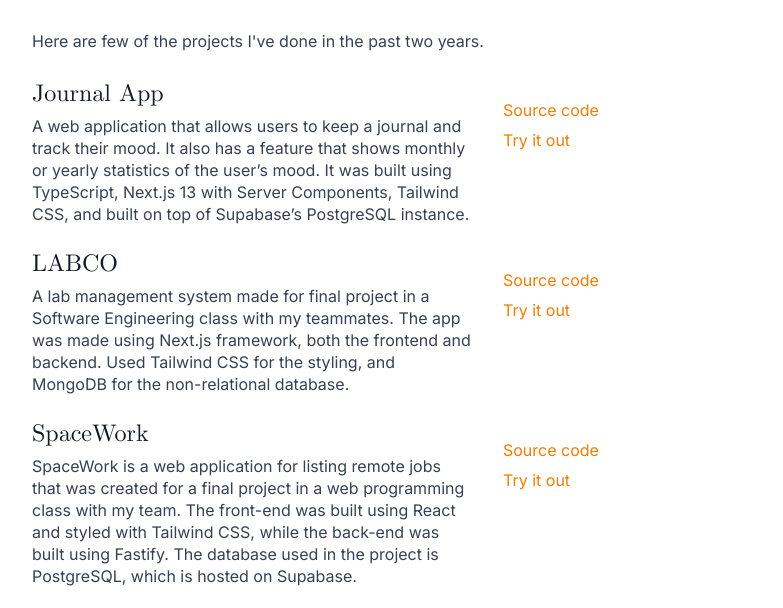
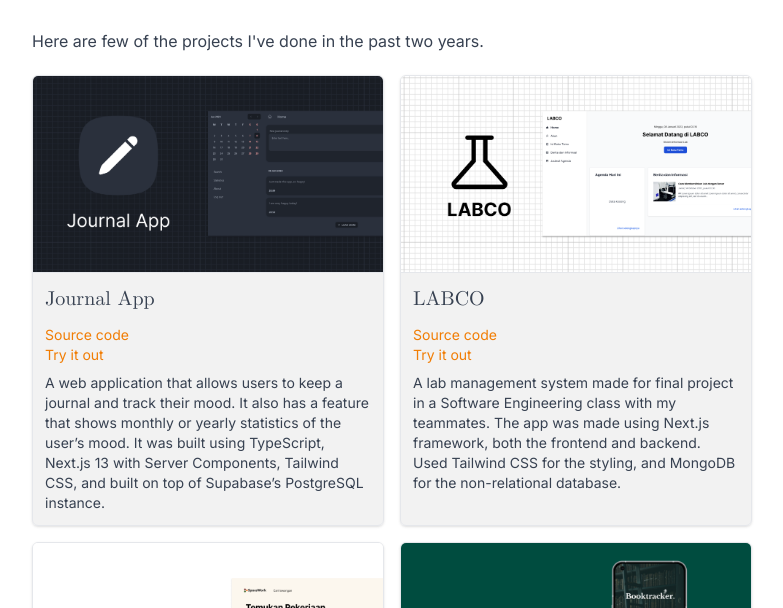
Before and after one commit to muhrizqiardi/muhrizqiardi.vercel.app, an Astro site: page /projects in a window 1280 px wide. Shown: the part 161-769 px from the top of the page, without its empty margins (248-1031 px from the left). Built offline with nearby package versions, Linux system fonts and the light colour scheme; Astro itself is replaced by a stand-in of ours.

Commit message:
feat: improve projects section

```diff
--- a/src/components/ProjectsPageItem.astro
+++ b/src/components/ProjectsPageItem.astro
@@ -11,29 +11,35 @@ export interface Props {
 const props = Astro.props;
 ---
 
-<article class="my-6 grid sm:grid-cols-8 gap-6 leading-snug">
-  <div class="sm:col-span-5">
-    <h2 class="mt-0 mb-1">{props.title}</h2>
-    <slot />
-  </div>
-  <div class="sm:col-span-3">
+<article
+  class="border rounded-md bg-black bg-opacity-5 dark:hover:bg-white transition dark:hover:bg-opacity-5 shadow dark:shadow-[rgb(255,255,255,0.3)] overflow-hidden"
+>
   {
     props.imageSrc !== undefined ? (
       <img
         src={props.imageSrc}
-          alt=""
-          class="aspect-[16/9] w-full object-contain my-0 bg-black"
+        alt={props.title}
+        class="aspect-[16/9] w-full object-cover border-b bg-white"
       />
     ) : null
   }
-    <ul class="list-none pl-0">
+  <div class="flex flex-col p-3 gap-1 text-sm">
+    <h2 class="text-xl font-display">{props.title}</h2>
+    <ul class="mt-2 mb-1 text-sm">
       {
         props.links.map((link) => (
           <li>
-            <a href={link.href}>{link.name}</a>
+            <a
+              href={link.href}
+              class="text-primary hover:opacity-80 transition"
+            >
+              {link.name}
+            </a>
           </li>
         ))
       }
     </ul>
+
+    <slot />
   </div>
 </article>
--- a/src/pages/projects/index.astro
+++ b/src/pages/projects/index.astro
@@ -8,8 +8,10 @@ import Layout from "../../layouts/Layout.astro";
 
   <p>Here are few of the projects I've done in the past two years.</p>
 
+  <div class="not-prose grid sm:grid-cols-2 gap-4">
     <ProjectsPageItem
       title="Journal App"
+      imageSrc="/assets/projects/project-journal-app-thumbnail.png"
       links={[
         {
           name: "Source code",
@@ -21,14 +23,16 @@ import Layout from "../../layouts/Layout.astro";
         },
       ]}
     >
-    A web application that allows users to keep a journal and track their mood.
-    It also has a feature that shows monthly or yearly statistics of the user’s
-    mood. It was built using TypeScript, Next.js 13 with Server Components,
-    Tailwind CSS, and built on top of Supabase’s PostgreSQL instance.
+      A web application that allows users to keep a journal and track their
+      mood. It also has a feature that shows monthly or yearly statistics of the
+      user’s mood. It was built using TypeScript, Next.js 13 with Server
+      Components, Tailwind CSS, and built on top of Supabase’s PostgreSQL
+      instance.
     </ProjectsPageItem>
 
     <ProjectsPageItem
       title="LABCO"
+      imageSrc="/assets/projects/project-labco-thumbnail.png"
       links={[
         {
           name: "Source code",
@@ -41,13 +45,14 @@ import Layout from "../../layouts/Layout.astro";
       ]}
     >
       A lab management system made for final project in a Software Engineering
-    class with my teammates. The app was made using Next.js framework, both the
-    frontend and backend. Used Tailwind CSS for the styling, and MongoDB for the
-    non-relational database.
+      class with my teammates. The app was made using Next.js framework, both
+      the frontend and backend. Used Tailwind CSS for the styling, and MongoDB
+      for the non-relational database.
     </ProjectsPageItem>
 
     <ProjectsPageItem
       title="SpaceWork"
+      imageSrc="/assets/projects/project-spacework-thumbnail.png"
       links={[
         {
           name: "Source code",
@@ -59,15 +64,16 @@ import Layout from "../../layouts/Layout.astro";
         },
       ]}
     >
-    SpaceWork is a web application for listing remote jobs that was created for
-    a final project in a web programming class with my team. The front-end was
-    built using React and styled with Tailwind CSS, while the back-end was built
-    using Fastify. The database used in the project is PostgreSQL, which is
-    hosted on Supabase.
+      SpaceWork is a web application for listing remote jobs that was created
+      for a final project in a web programming class with my team. The front-end
+      was built using React and styled with Tailwind CSS, while the back-end was
+      built using Fastify. The database used in the project is PostgreSQL, which
+      is hosted on Supabase.
     </ProjectsPageItem>
 
     <ProjectsPageItem
       title="Booktracker"
+      imageSrc="/assets/projects/project-booktracker-thumbnail.png"
       links={[
         {
           name: "Source code",
@@ -75,8 +81,9 @@ import Layout from "../../layouts/Layout.astro";
         },
       ]}
     >
-    A mobile app to track book progress, made for project in Mobile Programming
-    class with my team. The app was made using Flutter. It stores data using
-    SQLite, and fetches data from Google Books API.
+      A mobile app to track book progress, made for project in Mobile
+      Programming class with my team. The app was made using Flutter. It stores
+      data using SQLite, and fetches data from Google Books API.
     </ProjectsPageItem>
+  </div>
 </Layout>
```
Also changed, not shown: public/assets/projects/project-booktracker-thumbnail.png (added), public/assets/projects/project-journal-app-thumbnail.png (added), public/assets/projects/project-labco-thumbnail.png (added), public/assets/projects/project-spacework-thumbnail.png (added). Lines whose indentation alone changed are shown as unchanged.
